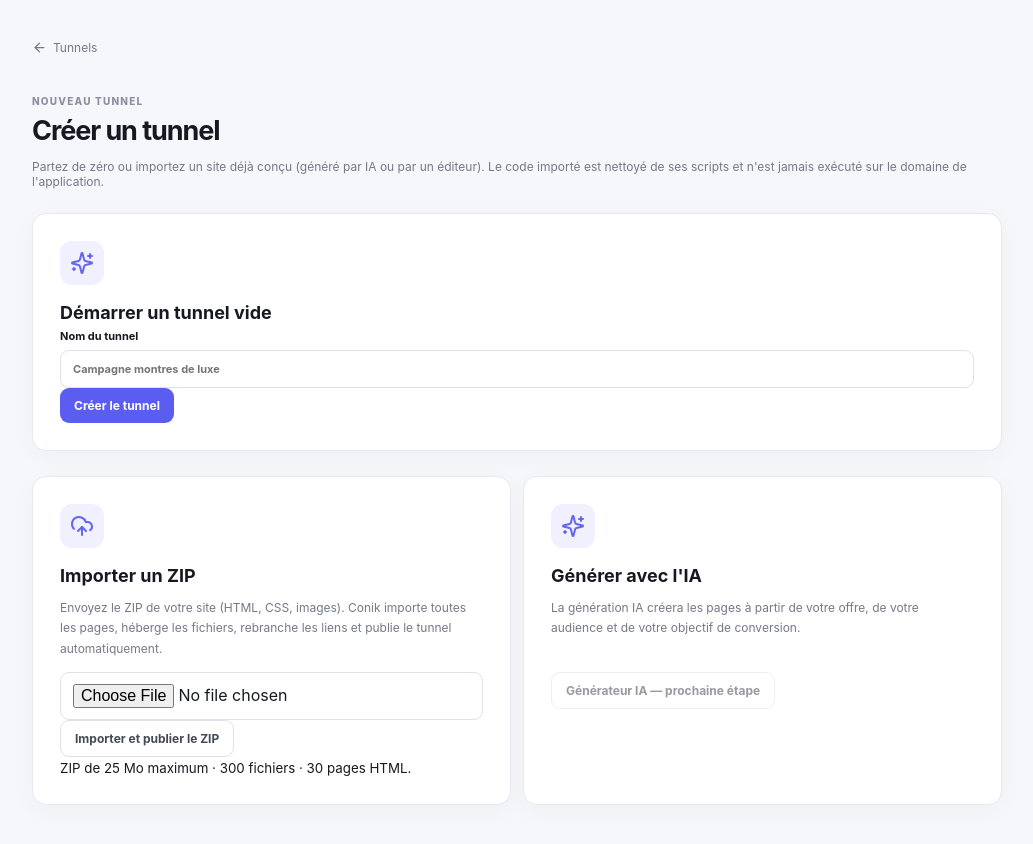
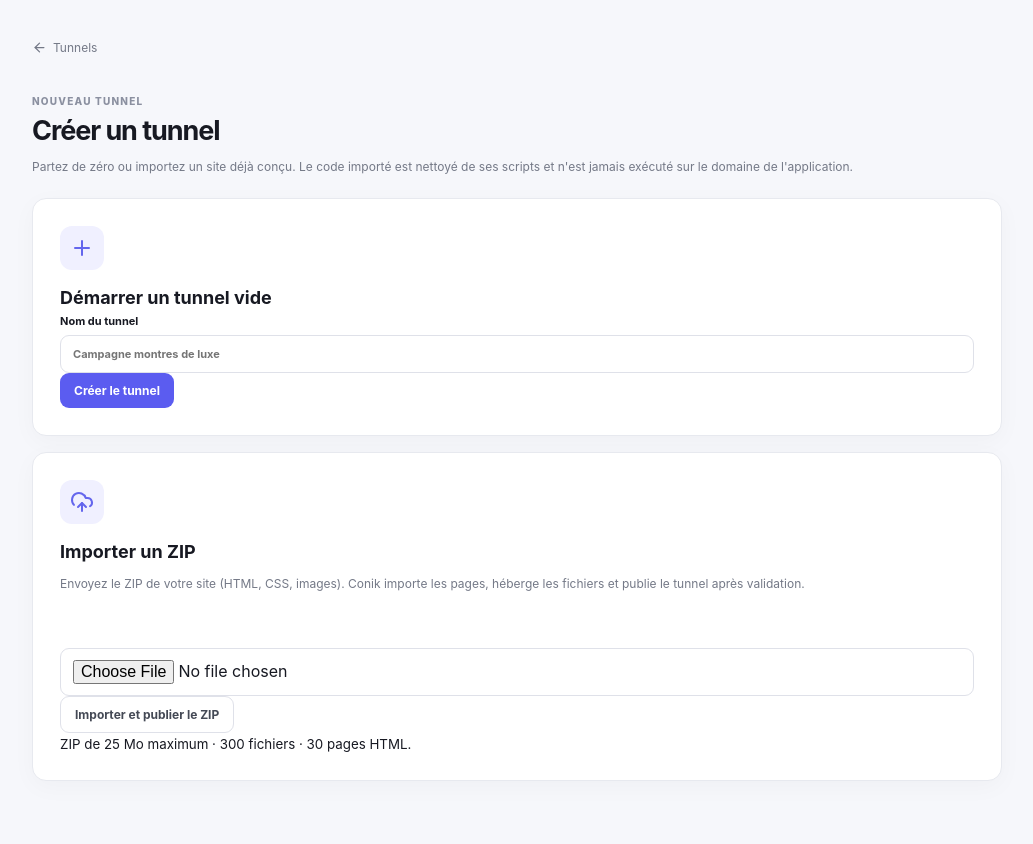
Before and after one commit to anamaherbert1-glitch/Conik.io, a Next.js app: page /funnels/new in a window 1280 px wide. Shown: the whole page, without its empty margins (123-1156 px from the left). After the commit the page ends 821 px from the top, so only its background shows below. Built offline with nearby package versions, Linux system fonts and the light colour scheme.

Commit message:
Remove AI funnel generation UI and copy

```diff
--- a/app/funnels/new/page.tsx
+++ b/app/funnels/new/page.tsx
@@ -1,7 +1,7 @@
 'use client'
 
 import Link from 'next/link'
-import { ArrowLeft, CheckCircle2, Loader2, Sparkles, UploadCloud } from 'lucide-react'
+import { ArrowLeft, CheckCircle2, Loader2, UploadCloud, Plus } from 'lucide-react'
 import { FormEvent, useRef, useState } from 'react'
 import { createClient } from '@/lib/supabase/client'
 
@@ -27,175 +27,38 @@ export default function NewFunnel() {
     setLoading(true)
     setResult(null)
     const supabase = createClient()
-    const { data: member } = await supabase
-      .from('organization_members')
-      .select('organization_id')
-      .order('created_at')
-      .limit(1)
-      .maybeSingle()
-    if (!member) {
-      setError("Créez d'abord un espace de travail.")
-      setLoading(false)
-      return
-    }
-    const slug =
-      name
-        .toLowerCase()
-        .trim()
-        .normalize('NFD')
-        .replace(/[\u0300-\u036f]/g, '')
-        .replace(/[^a-z0-9]+/g, '-')
-        .replace(/^-|-$/g, '')
-        .slice(0, 80) || `tunnel-${Date.now()}`
-    const { data, error: insertError } = await supabase
-      .from('funnels')
-      .insert({ organization_id: member.organization_id, name: name.trim(), slug, source: 'manual' })
-      .select('id')
-      .single()
+    const { data: member } = await supabase.from('organization_members').select('organization_id').order('created_at').limit(1).maybeSingle()
+    if (!member) { setError("Créez d'abord un espace de travail."); setLoading(false); return }
+    const slug = name.toLowerCase().trim().normalize('NFD').replace(/[\u0300-\u036f]/g, '').replace(/[^a-z0-9]+/g, '-').replace(/^-|-$/g, '').slice(0, 80) || `tunnel-${Date.now()}`
+    const { data, error: insertError } = await supabase.from('funnels').insert({ organization_id: member.organization_id, name: name.trim(), slug, source: 'manual' }).select('id').single()
     if (insertError) setError(insertError.message)
     else window.location.href = `/funnels/${data.id}`
     setLoading(false)
   }
 
   async function importZip(event: FormEvent) {
-    event.preventDefault()
-    setError('')
-    setResult(null)
+    event.preventDefault(); setError(''); setResult(null)
     const file = inputRef.current?.files?.[0]
-    if (!file) {
-      setError("Sélectionnez d'abord un fichier ZIP.")
-      return
-    }
+    if (!file) { setError("Sélectionnez d'abord un fichier ZIP."); return }
     setLoading(true)
     try {
-      const body = new FormData()
-      body.append('file', file)
-      body.append('name', name.trim() || file.name.replace(/\.zip$/i, ''))
+      const body = new FormData(); body.append('file', file); body.append('name', name.trim() || file.name.replace(/\.zip$/i, ''))
       const response = await fetch('/api/funnels/import', { method: 'POST', body })
-      const data = await response.json()
-      if (!response.ok) throw new Error(data.error || "Échec de l'import.")
-      setResult({
-        id: data.funnel.id,
-        slug: data.funnel.slug,
-        pages: data.pages,
-        assets: data.analysis.assets,
-        forms: data.analysis.forms,
-        ctas: data.analysis.ctas,
-      })
-    } catch (err) {
-      setError(err instanceof Error ? err.message : "Échec de l'import.")
-    } finally {
-      setLoading(false)
-    }
+      const data = await response.json(); if (!response.ok) throw new Error(data.error || "Échec de l'import.")
+      setResult({ id: data.funnel.id, slug: data.funnel.slug, pages: data.pages, assets: data.analysis.assets, forms: data.analysis.forms, ctas: data.analysis.ctas })
+    } catch (err) { setError(err instanceof Error ? err.message : "Échec de l'import.") }
+    finally { setLoading(false) }
   }
 
-  return (
-    <div className="page">
-      <Link href="/funnels" className="back">
-        <ArrowLeft size={15} />
-        Tunnels
-      </Link>
-      <small>NOUVEAU TUNNEL</small>
-      <h1>Créer un tunnel</h1>
-      <p>
-        Partez de zéro ou importez un site déjà conçu (généré par IA ou par un éditeur). Le code
-        importé est nettoyé de ses scripts et n&apos;est jamais exécuté sur le domaine de
-        l&apos;application.
-      </p>
-
-      <div className="choice" style={{ marginTop: 24 }}>
-        <div className="ico">
-          <Sparkles />
-        </div>
-        <h2>Démarrer un tunnel vide</h2>
-        <form onSubmit={createFunnel}>
-          <label className="form-label">
-            Nom du tunnel
-            <input
-              className="form-input"
-              required
-              minLength={2}
-              value={name}
-              onChange={(e) => setName(e.target.value)}
-              placeholder="Campagne montres de luxe"
-            />
-          </label>
-          {error && !result && <div className="error">{error}</div>}
-          <button className="primary" disabled={loading}>
-            {loading ? (
-              <>
-                <Loader2 size={16} className="spin" />
-                Création…
-              </>
-            ) : (
-              'Créer le tunnel'
-            )}
-          </button>
-        </form>
-      </div>
-
-      <div className="choices">
-        <div className="choice">
-          <div className="ico">
-            <UploadCloud />
-          </div>
-          <h2>Importer un ZIP</h2>
-          <p>
-            Envoyez le ZIP de votre site (HTML, CSS, images). Conik importe toutes les pages,
-            héberge les fichiers, rebranche les liens et publie le tunnel automatiquement.
-          </p>
-          <form onSubmit={importZip}>
-            <input
-              ref={inputRef}
-              type="file"
-              accept=".zip,application/zip"
-              className="form-input"
-            />
-            {error && <div className="error">{error}</div>}
-            {result && (
-              <div className="success">
-                <CheckCircle2 size={17} />
-                <div>
-                  <strong>Import terminé.</strong>
-                  <br />
-                  {result.pages.length} page(s) · {result.assets} fichier(s) · {result.forms}{' '}
-                  formulaire(s) · {result.ctas} lien(s)
-                  <br />
-                  <Link href={`/funnels/${result.id}`}>Ouvrir le tunnel importé →</Link>
-                  {' · '}
-                  <a href={`/${result.slug}`} target="_blank" rel="noreferrer">
-                    Voir la page en ligne →
-                  </a>
-                </div>
-              </div>
-            )}
-            <button type="submit" className="outline" disabled={loading}>
-              {loading ? (
-                <>
-                  <Loader2 size={16} className="spin" />
-                  Analyse du ZIP…
-                </>
-              ) : (
-                'Importer et publier le ZIP'
-              )}
-            </button>
-          </form>
-          <small>ZIP de 25 Mo maximum · 300 fichiers · 30 pages HTML.</small>
-        </div>
-        <div className="choice">
-          <div className="ico">
-            <Sparkles />
-          </div>
-          <h2>Générer avec l&apos;IA</h2>
-          <p>
-            La génération IA créera les pages à partir de votre offre, de votre audience et de votre
-            objectif de conversion.
-          </p>
-          <button type="button" className="outline" disabled>
-            Générateur IA — prochaine étape
-          </button>
-        </div>
-      </div>
+  return <div className="page">
+    <Link href="/funnels" className="back"><ArrowLeft size={15}/>Tunnels</Link>
+    <small>NOUVEAU TUNNEL</small><h1>Créer un tunnel</h1>
+    <p>Partez de zéro ou importez un site déjà conçu. Le code importé est nettoyé de ses scripts et n&apos;est jamais exécuté sur le domaine de l&apos;application.</p>
+    <div className="choice" style={{ marginTop: 24 }}><div className="ico"><Plus/></div><h2>Démarrer un tunnel vide</h2>
+      <form onSubmit={createFunnel}><label className="form-label">Nom du tunnel<input className="form-input" required minLength={2} value={name} onChange={(e)=>setName(e.target.value)} placeholder="Campagne montres de luxe"/></label>{error&&!result&&<div className="error">{error}</div>}<button className="primary" disabled={loading}>{loading?<><Loader2 size={16} className="spin"/>Création…</>:'Créer le tunnel'}</button></form>
     </div>
-  )
+    <div className="choice" style={{ marginTop: 16 }}><div className="ico"><UploadCloud/></div><h2>Importer un ZIP</h2><p>Envoyez le ZIP de votre site (HTML, CSS, images). Conik importe les pages, héberge les fichiers et publie le tunnel après validation.</p>
+      <form onSubmit={importZip}><input ref={inputRef} type="file" accept=".zip,application/zip" className="form-input"/>{error&&<div className="error">{error}</div>}{result&&<div className="success"><CheckCircle2 size={17}/><div><strong>Import terminé.</strong><br/>{result.pages.length} page(s) · {result.assets} fichier(s) · {result.forms} formulaire(s) · {result.ctas} lien(s)<br/><Link href={`/funnels/${result.id}`}>Ouvrir le tunnel importé →</Link>{' · '}<a href={`/${result.slug}`} target="_blank" rel="noreferrer">Voir la page en ligne →</a></div></div>}<button type="submit" className="outline" disabled={loading}>{loading?<><Loader2 size={16} className="spin"/>Analyse du ZIP…</>:'Importer et publier le ZIP'}</button></form><small>ZIP de 25 Mo maximum · 300 fichiers · 30 pages HTML.</small>
+    </div>
+  </div>
 }
```
